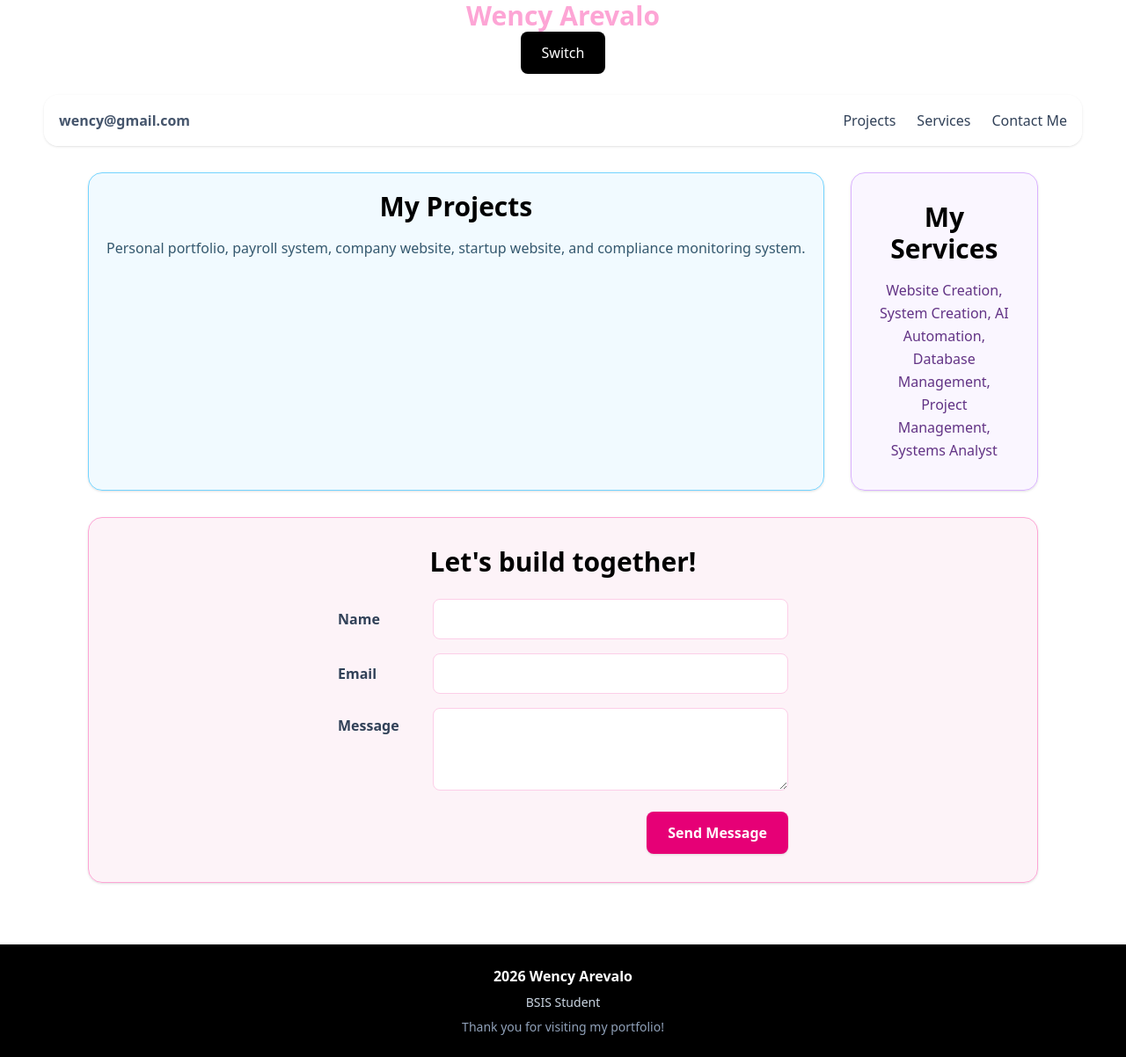
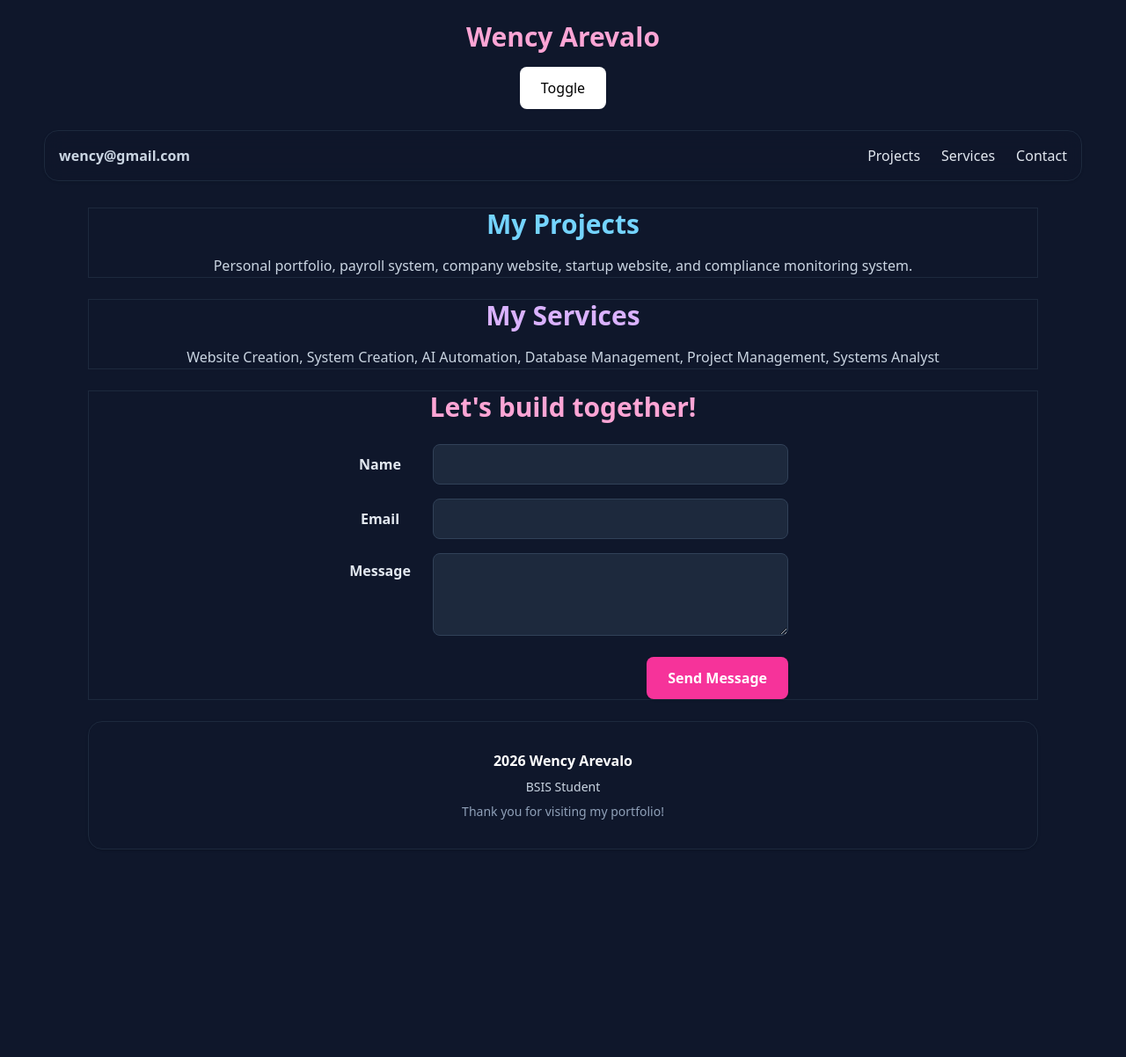
Before and after one commit to c20245792arevalo-stack/wency, a plain HTML site: page index.html in a window 1280 px wide. Shown: the whole page at 88% size. After the commit the page ends 996 px from the top, so only its background shows below. Drawn offline with nearby package versions, Linux system fonts and the light colour scheme.

Commit message:
dark mode

```diff
--- a/index.html
+++ b/index.html
@@ -1,97 +1,101 @@
+
 <!DOCTYPE html>
-<html lang="en">
-
+<html lang="en" class="dark">
 <head>
     <meta charset="UTF-8">
     <meta name="viewport" content="width=device-width, initial-scale=1.0">
     <title>My Portfolio</title>
+
     <script src="https://cdn.jsdelivr.net/npm/@tailwindcss/browser@4"></script>
+
+    <style type="text/tailwindcss">
+        @custom-variant dark (&:where(.dark, .dark *));
+    </style>
 </head>
 
-<body class="text-center">
+<body class="text-center dark:bg-slate-900 bg-white text-slate-900 dark:text-white"></body>
 
-    <h1 class="text-3xl font-bold text-pink-300">
-      Wency Arevalo
+    <h1 class="text-3xl font-bold text-pink-500 dark:text-pink-300 mt-6">
+        Wency Arevalo
     </h1>
 
-    <button id="switch" class="bg-black text-white px-6 py-3 border-none rounded-lg transition-colors duration-500 ease-in-out hover:bg-pink-300 hover:text-black">
-        Switch
+    <!-- Dark Mode Toggle Button -->
+    <button id="toggledark" class="toggledark mt-4 bg-black text-white dark:bg-white dark:text-black px-6 py-3 border-none rounded-lg transition-colors duration-300 cursor-pointer">
+        Toggle
     </button>
 
+    <!-- Navigation Header -->
     <header class="mt-6">
-        <nav class="flex justify-between items-center mx-[50px] max-sm:flex-col max-sm:gap-[15px] p-4 bg-white/80 backdrop-blur-md rounded-2xl shadow-sm border border-white/50">
-            <span class="font-semibold text-slate-600">wency@gmail.com</span>
+        <nav class="flex justify-between items-center mx-[50px] max-sm:flex-col max-sm:gap-[15px] p-4 bg-white/80 dark:bg-slate-900/80 backdrop-blur-md rounded-2xl shadow-sm border border-white/50 dark:border-slate-800">
+            <span class="font-semibold text-slate-600 dark:text-slate-300">wency@gmail.com</span>
             <ul class="list-none flex gap-[24px] p-0 m-0 max-sm:flex-col max-sm:text-center">
-                <li><a href="#projects" class="font-medium text-slate-700 hover:text-sky-600 transition-colors duration-300">Projects</a></li>
-                <li><a href="#services" class="font-medium text-slate-700 hover:text-purple-600 transition-colors duration-300">Services</a></li>
-                <li><a href="#contact" class="font-medium text-slate-700 hover:text-pink-600 transition-colors duration-300">Contact Me</a></li>
+                <li><a href="#projects" class="font-medium text-slate-700 dark:text-slate-200 hover:text-sky-600 transition-colors">Projects</a></li>
+                <li><a href="#services" class="font-medium text-slate-700 dark:text-slate-200 hover:text-purple-600 transition-colors">Services</a></li>
+                <li><a href="#contact" class="font-medium text-slate-700 dark:text-slate-200 hover:text-pink-600 transition-colors">Contact</a></li>
             </ul>
         </nav>
     </header>
 
-    <!-- Main Container -->
-    <main class="flex flex-row flex-wrap gap-[30px] px-[50px] py-[30px] mx-[50px] max-sm:flex-col max-sm:px-[15px] max-sm:mx-[10px]">
+    <!-- Main Content Container -->
+    <main class="flex flex-col gap-6 px-[50px] py-[30px] mx-[50px] max-sm:px-[15px] max-sm:mx-[10px]">
 
-        <!-- Section 1: My Projects -->
-        <section id="projects"
-        class="border border-sky-300 p-8 p-[20px] max-sm:p-5 bg-sky-50/90 rounded-2xl shadow-sm ">
-            <h2 class="projects text-3xl font-extrabold text-black-800 mb-4">My Projects</h2>
-            <p class="leading-relaxed text-sky-950/80 font-normal">Personal portfolio, payroll system, company website, startup website, and compliance monitoring system.</p>
+        <!-- Section 1: Projects -->
+        <section id="projects" class="border bg-gray-300 dark:border-slate-800 dark:bg-slate-900">
+            <h2 class="text-3xl font-extrabold text-slate-900 dark:text-sky-300 mb-4 text-center">My Projects</h2>
+            <p class="leading-relaxed text-slate-800 dark:text-slate-300 font-normal">Personal portfolio, payroll system, company website, startup website, and compliance monitoring system.</p>
         </section>
 
-        <!-- Section 2: My Services -->
-        <section id="services" class="flex-1 border border-purple-300 p-8 max-sm:p-5 bg-purple-50/90 rounded-2xl shadow-sm flex flex-col justify-center items-center text-center">
-            <h2 class="services text-3xl font-extrabold text-black-800 mb-4">My Services</h2>
-            <p class="leading-relaxed text-purple-950/80 font-normal">Website Creation, System Creation, AI Automation, Database Management, Project Management, Systems Analyst</p>
+        <!-- Section 2: Services -->
+        <section id="services" class="border bg-gray-300 dark:border-slate-800 dark:bg-slate-900">
+            <h2 class="text-3xl font-extrabold text-slate-900 dark:text-purple-300 mb-4">My Services</h2>
+            <p class="leading-relaxed text-slate-800 dark:text-slate-300 font-normal">Website Creation, System Creation, AI Automation, Database Management, Project Management, Systems Analyst</p>
         </section>
 
-        <!-- Section 3: Contact Form -->
-        <section id="contact" class="flex-1 border border-pink-300 p-8 max-sm:p-5 bg-pink-50/90 rounded-2xl shadow-sm flex flex-col justify-center">
-            <h2 class="contact text-3xl font-extrabold text-black-800 mb-6 text-center">Let's build together!</h2>
 
-            <form action="#" class="flex flex-col gap-4 text-left w-full max-w-lg mx-auto">
+        <!-- Section 3: Contact -->
+        <section id="contact" class="border bg-gray-300 dark:border-slate-800 dark:bg-slate-900">
+            <h2 class="text-3xl font-extrabold text-slate-900 dark:text-pink-300 mb-6 text-center">Let's build together!</h2>
 
-                <!-- Name -->
+            <form action="#" class="flex flex-col gap-4 w-full max-w-lg mx-auto">
                 <div class="flex flex-row items-center gap-3 max-sm:flex-col max-sm:items-start">
-                    <label for="name" class="font-semibold text-slate-700 w-24 shrink-0">Name</label>
-                    <input type="text" id="name" name="name" required class="flex-1 w-full p-2.5 bg-white border border-pink-200 rounded-lg focus:outline-none focus:ring-2 focus:ring-pink-400 focus:border-transparent transition-all">
+                    <label for="name" class="font-semibold text-slate-800 dark:text-slate-200 w-24 shrink-0">Name</label>
+                    <input type="text" id="name" name="name" required class="flex-1 w-full p-2.5 bg-white dark:bg-slate-800 dark:text-white border border-gray-400 dark:border-slate-700 rounded-lg focus:outline-none focus:ring-2 focus:ring-pink-400">
                 </div>
 
-                <!-- Email -->
                 <div class="flex flex-row items-center gap-3 max-sm:flex-col max-sm:items-start">
-                    <label for="email" class="font-semibold text-slate-700 w-24 shrink-0">Email</label>
-                    <input type="email" name="email" id="email" required class="flex-1 w-full p-2.5 bg-white border border-pink-200 rounded-lg focus:outline-none focus:ring-2 focus:ring-pink-400 focus:border-transparent transition-all">
+                    <label for="email" class="font-semibold text-slate-800 dark:text-slate-200 w-24 shrink-0">Email</label>
+                    <input type="email" name="email" id="email" required class="flex-1 w-full p-2.5 bg-white dark:bg-slate-800 dark:text-white border border-gray-400 dark:border-slate-700 rounded-lg focus:outline-none focus:ring-2 focus:ring-pink-400">
                 </div>
 
-                <!-- Message -->
                 <div class="flex flex-row items-start gap-3 max-sm:flex-col">
-                    <label for="message" class="font-semibold text-slate-700 w-24 shrink-0 pt-2">Message</label>
-                    <textarea name="message" id="message" rows="3" required class="flex-1 w-full p-2.5 bg-white border border-pink-200 rounded-lg focus:outline-none focus:ring-2 focus:ring-pink-400 focus:border-transparent transition-all"></textarea>
+                    <label for="message" class="font-semibold text-slate-800 dark:text-slate-200 w-24 shrink-0 pt-2">Message</label>
+                    <textarea name="message" id="message" rows="3" required class="flex-1 w-full p-2.5 bg-white dark:bg-slate-800 dark:text-white border border-gray-400 dark:border-slate-700 rounded-lg focus:outline-none focus:ring-2 focus:ring-pink-400"></textarea>
                 </div>
 
-                <!-- Submit Button -->
                 <div class="flex justify-end mt-2 max-sm:justify-center">
-                    <button type="submit" class="bg-pink-600 text-white px-6 py-3 rounded-lg font-semibold shadow hover:bg-pink-700 transition-colors duration-300 cursor-pointer">
+                    <button type="submit" class="bg-pink-600 dark:bg-pink-500 text-white px-6 py-3 rounded-lg font-semibold shadow hover:bg-pink-700 dark:hover:bg-pink-600 transition-colors cursor-pointer">
                         Send Message
                     </button>
                 </div>
+            </form>
+        </section>
 
-            </form>
+        <!-- Section 7: Footer (wrapped in <section id="footer"> as requested) -->
+        <section id="footer" class="border bg-gray-300 dark:border-slate-800 dark:bg-slate-900 p-8 max-sm:p-5 rounded-2xl shadow-sm text-center">
+            <p class="font-semibold text-slate-900 dark:text-white">2026 Wency Arevalo</p>
+            <p class="text-sm text-slate-700 dark:text-slate-300 mt-2">BSIS Student</p>
+            <p class="text-sm text-slate-600 dark:text-slate-400 mt-2">Thank you for visiting my portfolio!</p>
         </section>
 
     </main>
 
-    <footer class="bg-black text-white text-center py-6 mt-10">
-    <p class="font-semibold">2026 Wency Arevalo</p>
-    <p class="text-sm text-slate-300 mt-2">
-        BSIS Student
-    </p>
-    <p class="text-sm text-slate-400 mt-2">
-        Thank you for visiting my portfolio!
-    </p>
-    </footer>
-
-    <!-- <script src="script.js"></script> -->
+    <!-- JavaScript for Toggle Button -->
+    <script>
+        const togglebutton = document.querySelector('#toggledark');
+        const html = document.querySelector('html');
+        togglebutton.addEventListener('click', function() {
+            html.classList.toggle('dark');
+        });
+    </script>
 </body>
-
 </html>
```
